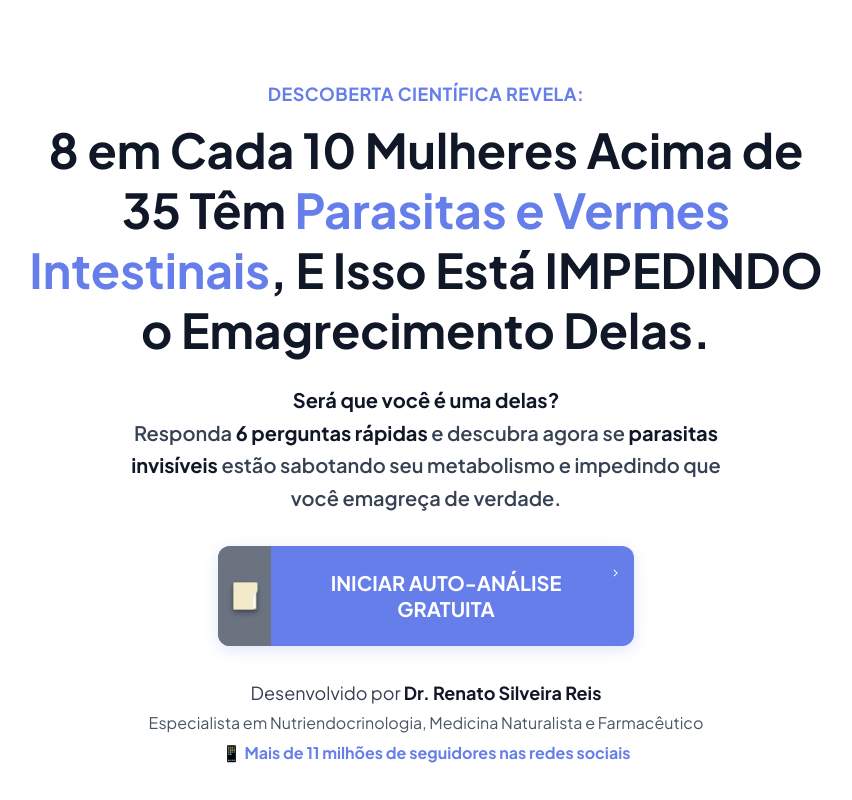
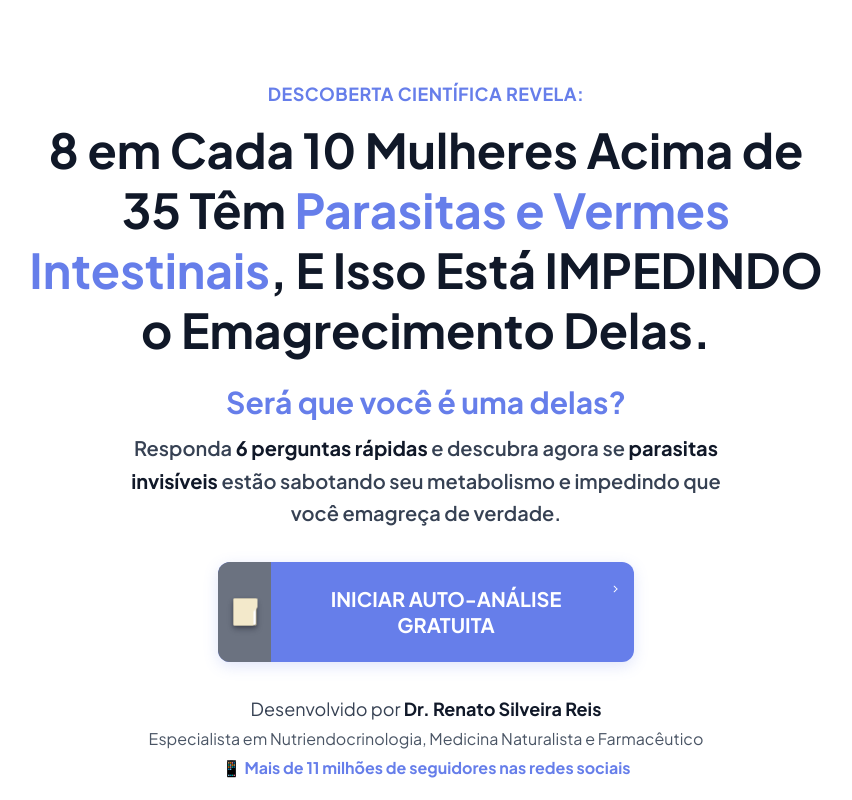
Before and after one commit to Renatonewhealth/Quiz-Dr-Renato, a Next.js app: page / in a window 1280 px wide. Shown: the top 800 px of the page, without its empty margins (214-1066 px from the left). Built offline with nearby package versions, Linux system fonts and the light colour scheme.

Commit message:
feat: destaca 'Será que você é uma delas?' na subheadline
- Aumenta tamanho da fonte (xl → 3xl no desktop)
- Aplica cor roxa (#667eea) da marca
- Font-black para máximo destaque
- Separa em bloco próprio com margem inferior
- Melhora hierarquia visual da mensagem

```diff
--- a/src/app/page.tsx
+++ b/src/app/page.tsx
@@ -32,7 +32,7 @@ export default function LandingPage() {
 
             {/* Sub-Headline */}
             <p className="text-base sm:text-lg md:text-xl text-gray-700 mb-8 leading-relaxed max-w-2xl mx-auto px-4 animate-fadeInUp delay-100 font-semibold">
-              <strong className="font-bold text-gray-900">Será que você é uma delas?</strong><br/>
+              <span className="text-xl sm:text-2xl md:text-3xl font-black text-[#667eea] block mb-3">Será que você é uma delas?</span>
               Responda <strong className="font-bold text-gray-900">6 perguntas rápidas</strong> e descubra agora se <strong className="font-bold text-gray-900">parasitas invisíveis</strong> estão sabotando seu metabolismo e impedindo que você emagreça de verdade.
             </p>
 
```
